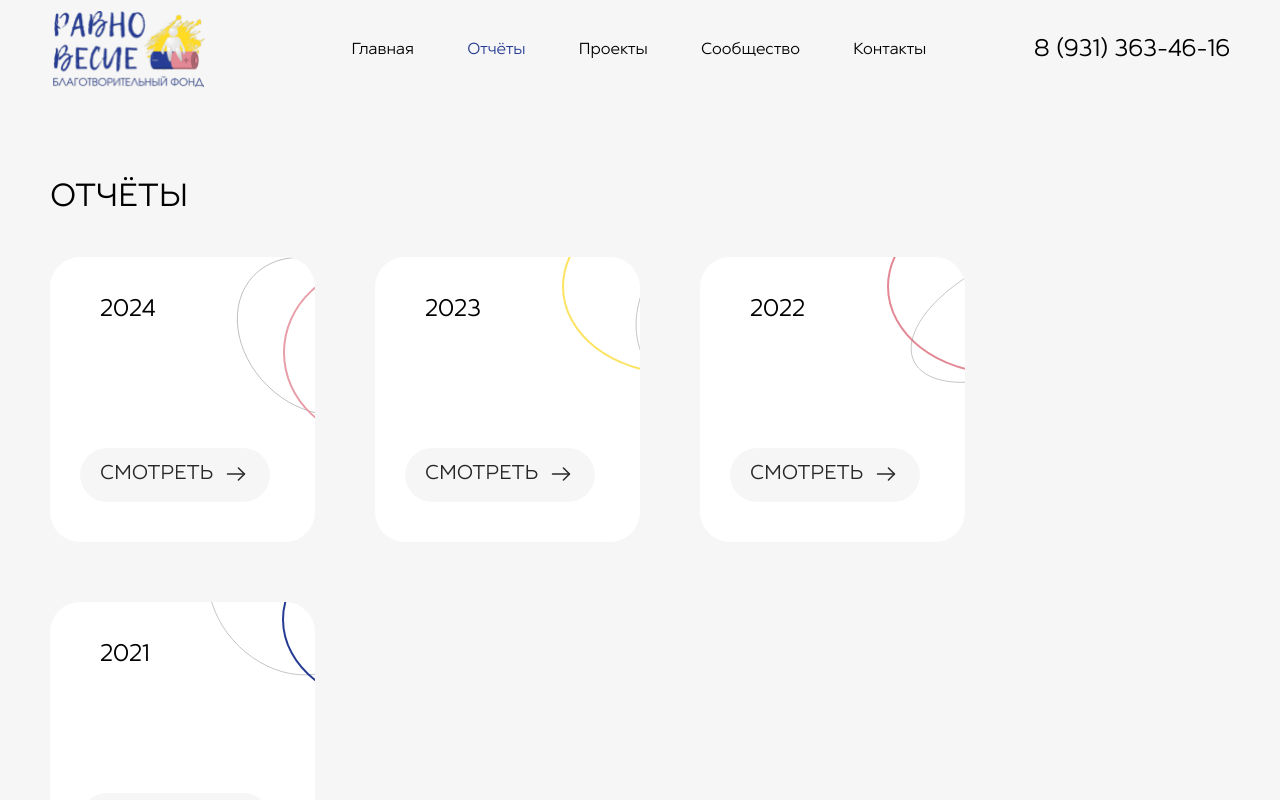
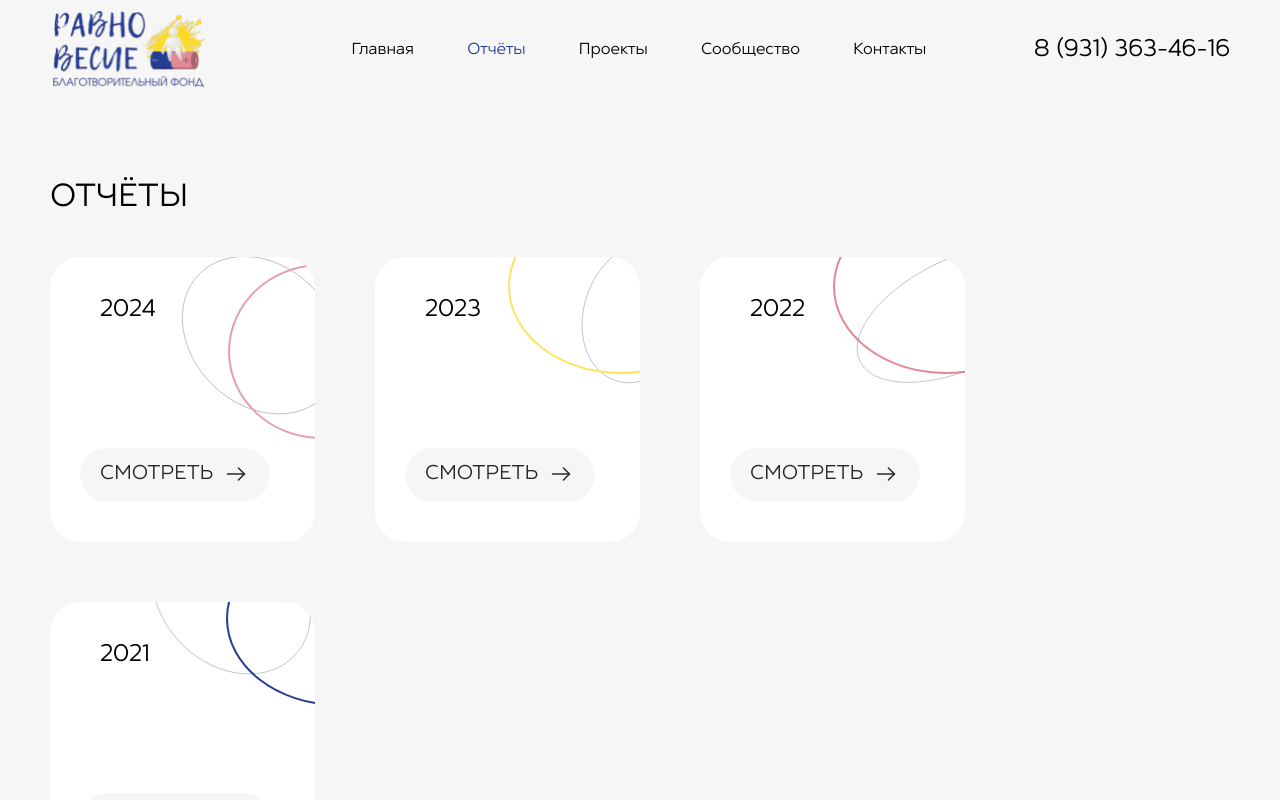
Before and after one commit to thirdmadman/fond-ravnovesie.ru_2023, a Next.js app: page /reports in a window 1280 px wide. Shown: the top 800 px of the page. Built offline with nearby package versions, Linux system fonts and the light colour scheme.

Commit message:
feat: add background to report cards

```diff
--- a/src/styles/reports/reportCard.scss
+++ b/src/styles/reports/reportCard.scss
@@ -35,23 +35,42 @@
 
   &:nth-child(1n) {
     background-image: url('/images/reports/background-report-card-2024.svg');
-    background-position: 155px -32px;
+    background-position: right -99px top -33px;
+
+    @media screen and (max-width: $layout-breakpoint-mobile-l) {
+      background-size: 100% 130%;
+      background-position: right -124px top -52px;
+    }
   }
 
   &:nth-child(2n) {
     background-image: url('/images/reports/background-report-card-2023.svg');
-    background-position: 187px -58px;
+    background-position: right -93px top -58px;
+
+    @media screen and (max-width: $layout-breakpoint-mobile-l) {
+      background-size: 100% 130%;
+      background-position: right -130px top -52px;
+    }
   }
 
   &:nth-child(3n) {
     background-image: url('/images/reports/background-report-card-2022.svg');
+    background-position: right -122px top -58px;
 
-    background-position: 187px -58px;
+    @media screen and (max-width: $layout-breakpoint-mobile-l) {
+      background-size: 100% 130%;
+      background-position: right -153px top -30px;
+    }
   }
 
   &:nth-child(4n) {
     background-image: url('/images/reports/background-report-card-2021.svg');
-    background-position: 126px -117px;
+    background-position: right -136px top -118px;
+
+    @media screen and (max-width: $layout-breakpoint-mobile-l) {
+      background-size: 100% 130%;
+      background-position: right -126px top -61px;
+    }
   }
 
   h3 {
```
